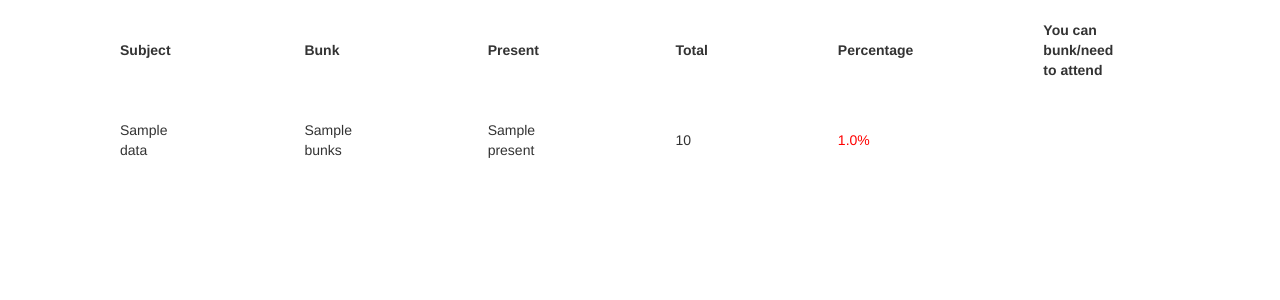
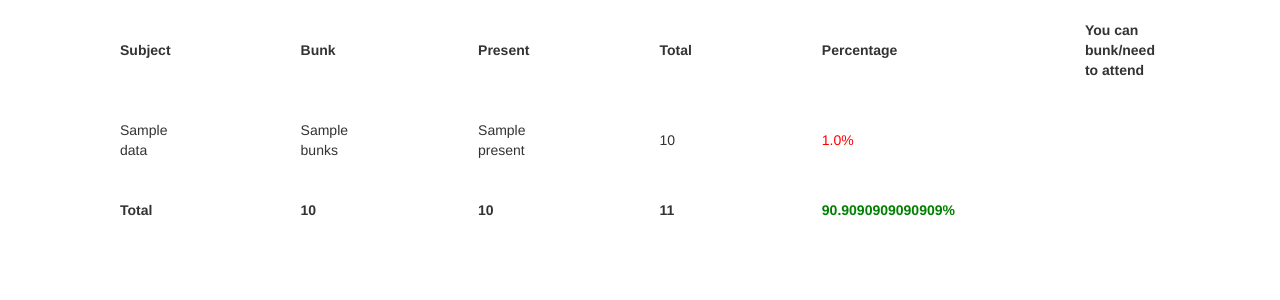
Before and after one commit to onstash/bunkbazaar, a Flask app: template templates/app.html in a window 1280 px wide. Shown: the part 92-392 px from the top of the page. Run offline with Flask 2, Linux system fonts and the light colour scheme; the template is opened without the code that fills it: most values are stand-ins (such as "Sample title", 1, 10 or a date in 2020); some libraries are stand-ins or nearby versions.

Commit message:
Add macros details and total-details to 'app' template

```diff
--- a/routes.py
+++ b/routes.py
@@ -24,5 +24,6 @@ def bunkbazaar():
 @app.route('/input')
 def inputs():
 	return render_template('input.html')
+
 if __name__ == '__main__':
 	app.run(debug=True)
--- a/templates/app.html
+++ b/templates/app.html
@@ -1,6 +1,64 @@
 {% extends "template.html" %}
 {% block content %}
+	{% macro total_details(bunk_data) %}
+		{% set total_bunks,total_present, total_total, total_percentage, total_need = 0,0,1,0.0,0 %}
+		{% set count = 0 %}
+		{% for data in bunk_data %}
+			{% set subject,bunks,present,total = data.subject,data.bunks,data.present,(data.bunks+data.present) %}
+			{% set percentage = present*100/total %}
+			{% set total_bunks = total_bunks + bunks %}
+			{% set total_present = total_present + present %}
+			{% set total_total = total_total + total %}
+			{% set total_percentage = total_present*100/total_total %}
+			{% set count = count + 1 %}
+			{% if count==(bunk_data|length) %}
+				<th>Total</th>
+				<th>{{ total_bunks }}</th>
+				<th>{{ total_present }}</th>
+				<th>{{ total_total }}</th>
+				{% if total_percentage<80.00 %}
+					<th class="redPercentage">{{ total_percentage }}%</th>
+				{% elif total_percentage>80.00 %}
+					<th class="greenPercentage">{{ total_percentage }}%</th>
+				{% else %}
+					<th class="orangePercentage">{{ total_percentage }}%</th>
+				{% endif %}
+			{% endif %}
+		{% endfor %}
+	{% endmacro %}
+
+	{% macro details(data) %}
+		{% set subject,bunks,present,total,need = data.subject,data.bunks,data.present,(data.bunks+data.present),0 %}
+		{% set percentage = present*100/total %}
+		<td>{{ subject }}</td>
+		<td>{{ bunks }}</td>
+		<td>{{ present }}</td>
+		<td>{{ total }}</td>
+		{% if percentage<80.00 %}
+			<td class="redPercentage">{{ percentage }}%</td>
+		{% elif percentage>80.00 %}
+			<td class="greenPercentage">{{ percentage }}%</td>
+		{% else %}
+			<td class="orangePercentage">{{ percentage }}%</td>
+		{% endif %}
+
+		{% if percentage<80.00 %}
+			{% for j in range(1,50) %}
+				{% if ((present+j)*100)/(total+j)==80.00 %}
+					<td class="redPercentage">{{ j }}</td>
+				{% endif %}
+			{% endfor %}
+		{% else %}
+			{% for j in range(1,50) %}
+				{% if (present*100)/(total+j)==80.00 %}
+					<td class="greenPercentage">{{ j }}</td>
+				{% endif %}
+			{% endfor %}
+		{% endif %}
+	{% endmacro %}
+
 	<div class="jumbo">
+
 		<table class="bunkTable">
 				<tr>
 					<th>Subject</th>
@@ -10,36 +68,15 @@
 					<th>Percentage</th>
 					<th>You can bunk/need to attend</th>
 				</tr>
+
 			{% for data in bunk_data %}
 				<tr>
-					<td>{{ data['subject'] }}</td>
-					<td>{{ data['bunks'] }}</td>
-					<td>{{ data['present'] }}</td>
-					<td>{{ data['bunks']+data['present'] }}</td>
-
-					{% if (data.present*100/(data.bunks+data.present)) < 80.00 %}
-						<td class="redPercentage">{{ (data.present*100/(data.bunks+data.present)) }}%</td>
-					{% elif (data.present*100/(data.bunks+data.present)) > 80.00 %}
-						<td class ="greenPercentage">{{ (data.present*100/(data.bunks+data.present)) }}%</td>
-					{% else %}
-						<td class="orangePercentage">{{ (data.present*100/(data.bunks+data.present)) }}%</td>
-					{% endif %}
-
-					{% if (data.bunks*100/(data.bunks+data.present))<80.00 %}
-						{% for j in range(1,50) %}
-							{% if ((data.present+j)*100)/((data.bunks+data.present)+j)==80.00 %}
-								<td class="redPercentage">{{ j }}</td>
-							{% endif %}
-						{% endfor %}
-					{% else %}
-						{% for j in range(1,50) %}
-							{% if (data.present*100)/((data.bunks+data.present)+j)==80.00 %}
-								<td class="greenPercentage">{{ j }}</td>
-							{% endif %}
-						{% endfor %}
-					{% endif %}
+					{{ details(data) }}
 				</tr>
 			{% endfor %}
+				<tr>
+					{{ total_details(bunk_data) }}
+				</tr>
 		</table>
 	</div>
 {% endblock %}
```
